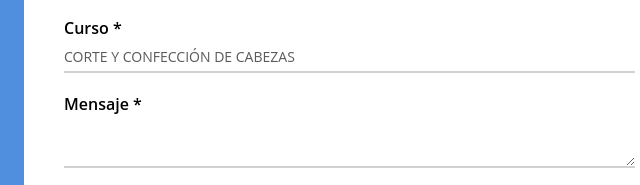
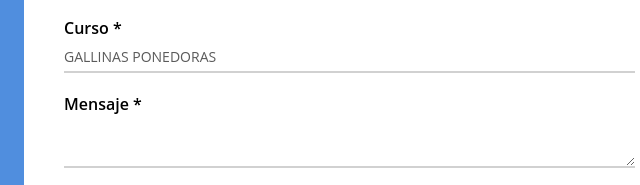
Before and after one commit to firecomputerdigital/Cursos_Asistecnica, a plain HTML site: page index.html in a window 1280 px wide. Shown: the part 465-650 px from the top of the page, 490-1130 px from the left. Drawn offline with Linux system fonts and the light colour scheme; grey boxes are pictures that could not be loaded.

Commit message:
Update index.html

```diff
--- a/index.html
+++ b/index.html
@@ -41,7 +41,7 @@
                 <input type="text" id="email">
 
                 <label for="email">Curso *</label>
-                <input type="text" value ="CORTE Y CONFECCIÓN DE CABEZAS" id="asunto" readonly>
+                <input type="text" value ="GALLINAS PONEDORAS" id="asunto" readonly>
 
 
                 <label for="mensaje">Mensaje *</label>
```
